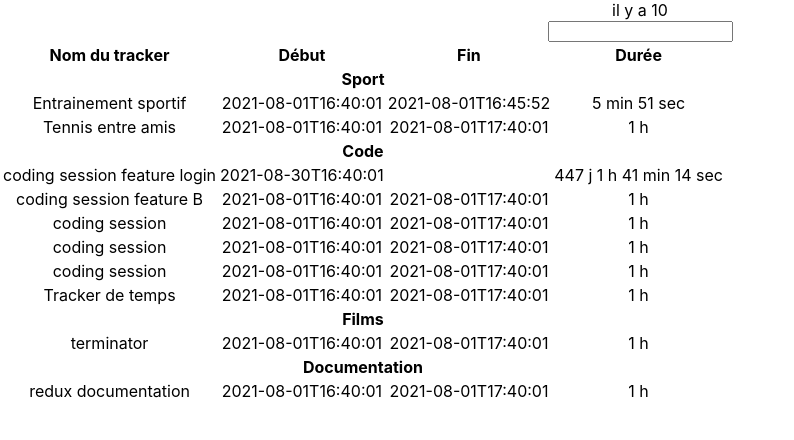
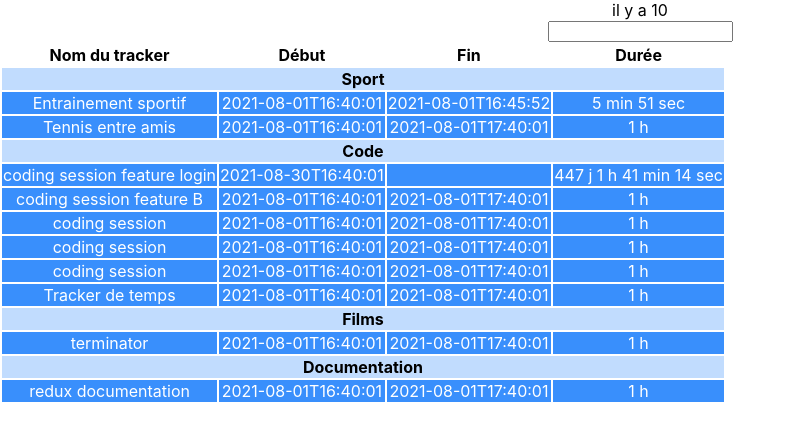
Before and after one commit to AndreaGauvreau/React-trackTime-beta, a React (Create React App) app: page / in a window 1280 px wide. Shown: the top 440 px of the page, without its empty margins (0-794 px from the left). Built offline with nearby package versions, Linux system fonts and the light colour scheme.

Commit message:
first style

```diff
--- a/src/Components/TrackTable.jsx
+++ b/src/Components/TrackTable.jsx
@@ -1,5 +1,6 @@
 import React, {useEffect, useState} from 'react'
 import {diffTime, groupBy} from '../functions'
+import './table.css'
 export default function TrackTable({allTracker}) {
   const rows = []
   let lastCategory = ''
@@ -49,7 +50,7 @@ function TrackRow({allTracker}) {
   }, [allTracker?.starttime, allTracker?.endtime, duree])
 
   return (
-    <tr key={allTracker.id}>
+    <tr className="table-row" key={allTracker.id}>
       <td>{allTracker.name}</td>
       <td>{allTracker.starttime}</td>
       <td>{allTracker.endtime}</td>
@@ -61,7 +62,9 @@ function TrackRow({allTracker}) {
 function TrackerCategory({category}) {
   return (
     <tr>
-      <th colSpan="4">{category}</th>
+      <th className="table-category" colSpan="4">
+        {category}
+      </th>
     </tr>
   )
 }
--- /dev/null
+++ b/src/Components/table.css
@@ -0,0 +1,8 @@
+.table-category {
+  background: #398ffc50;
+}
+
+.table-row {
+  background: #398ffc;
+  color: white;
+}
```
